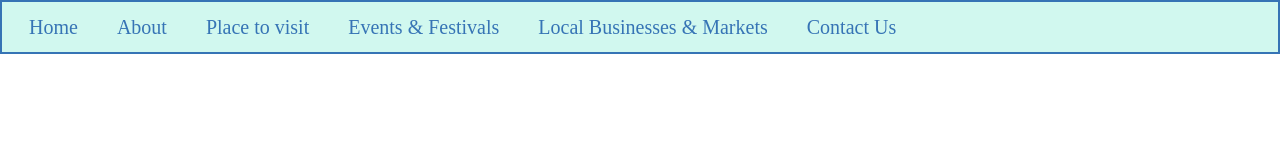
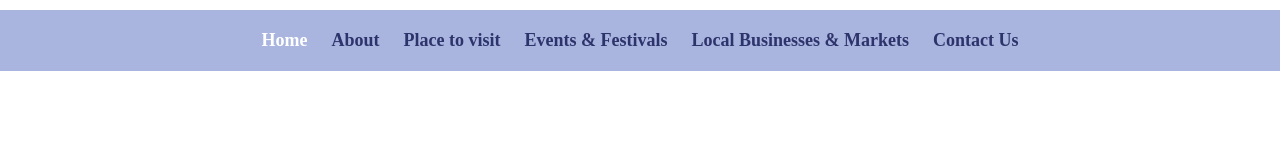
Before and after one commit to TusharKhatale16/about-my-city, a plain HTML site: page index.html in a window 1280 px wide. Drawn offline with Linux system fonts and the light colour scheme.

Commit message:
nav-bar style added

```diff
--- a/css/style.css
+++ b/css/style.css
@@ -4,24 +4,20 @@ body {
 }
 
 #nav-bar {
-    height: 50px;
-    background-color: #D1F8EF;
-    border: 2px solid #3674B5;
-    display: flex;
-    align-items: center;
-    padding: 0 15px;
+    padding: 20px;
+    margin: 10px 0;
+    text-align: center;
+    background-color: #A9B5DF;
+}
+.nav-item{
+    text-decoration: none;
+    margin:0 10px ;
+    color: #2D336B;
+    font-size: large;
+    font-weight: bold;
 }
 
-.nav-item {
-    text-decoration: none;
-    color: #3674B5;
-    font-size: 20px;
-    margin-right: 15px;
-    padding: 5px 12px;
-    border-radius: 8px;
-    display: inline-block;
+
+.nav-item:hover{
+    color: #FFF2F2;
 }
-
-.nav-item:hover {
-    background-color: #A1E3F9;
-}
--- a/index.html
+++ b/index.html
@@ -6,7 +6,7 @@
 </head>
 <body>
     <div id="nav-bar">
-        <a class="nav-item" href="index.html">Home</a>
+        <a style="color:white;" class="nav-item" href="index.html">Home</a>
         <a class="nav-item" href="">About</a>
         <a class="nav-item" href="">Place to visit</a>
         <a class="nav-item" href="">Events & Festivals</a>
```
